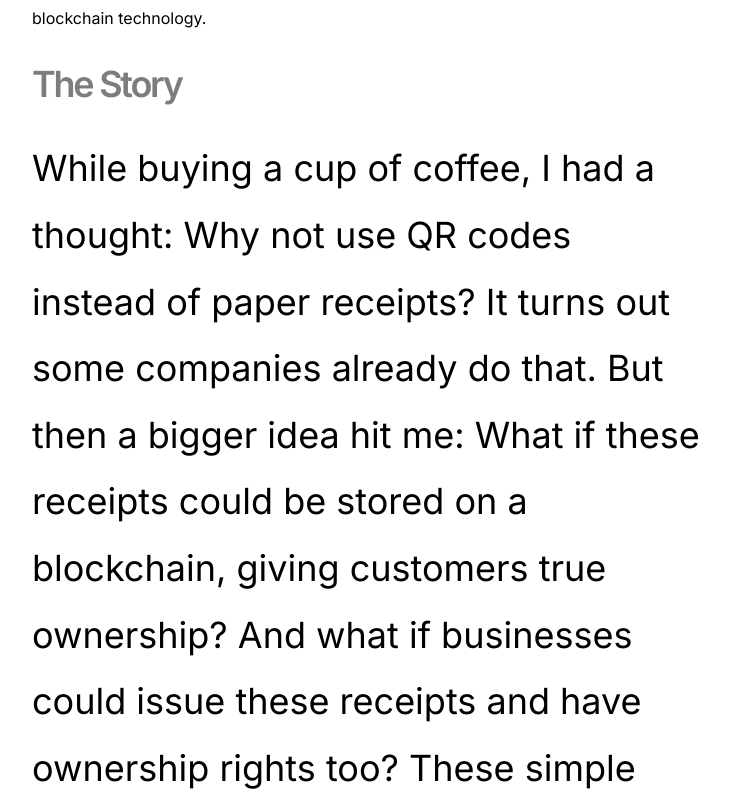
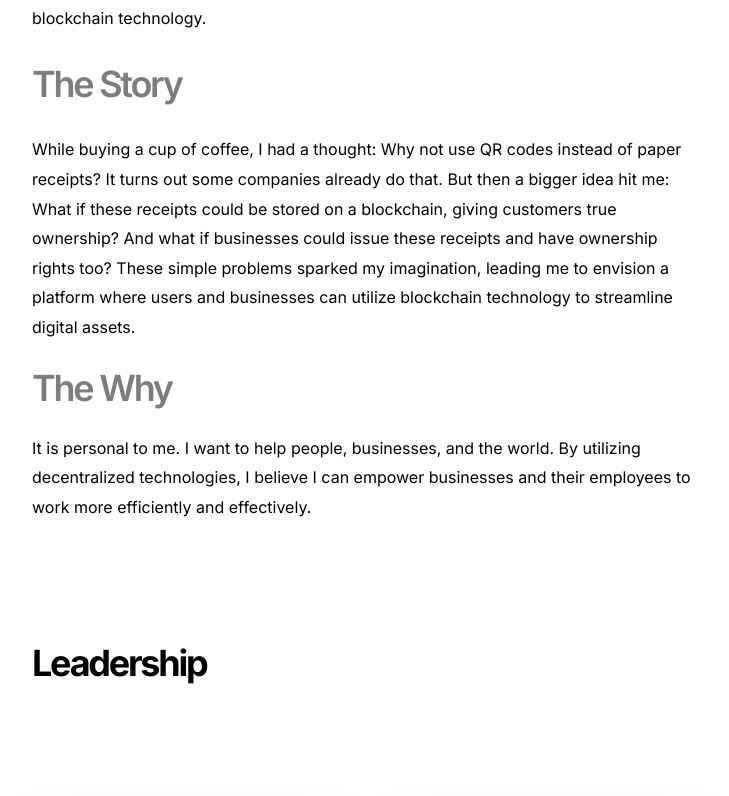
Before and after one commit to troyistroyenzo/Verifi, a Next.js app: page /about in a window 1280 px wide. Shown: the part 544-1340 px from the top of the page, without its empty margins (272-1001 px from the left). Built offline with nearby package versions, Linux system fonts and the light colour scheme.

Commit message:
added title and fixed about fonts

```diff
--- a/app/about/page.tsx
+++ b/app/about/page.tsx
@@ -68,7 +68,7 @@ import {
               fontWeight={400}
               lineHeight={1.85}
               color={'black'}
-              fontSize={useBreakpointValue({ base: '3xl', md: '4xl' })}>
+              fontSize={useBreakpointValue({ base: 'sm', md: 'md' })}>
               While buying a cup of coffee, I had a thought: Why not use QR codes instead of paper receipts? It turns out some companies already do that. But then a bigger idea hit me: What if these receipts could be stored on a blockchain, giving customers true ownership? And what if businesses could issue these receipts and have ownership rights too? These simple problems sparked my imagination, leading me to envision a platform where users and businesses can utilize blockchain technology to streamline digital assets.
             </Text>
               <Text
@@ -83,7 +83,7 @@ import {
               fontWeight={400}
               lineHeight={1.85}
               color={'black'}
-              fontSize={useBreakpointValue({ base: '3xl', md: '4xl' })}>
+              fontSize={useBreakpointValue({ base: 'sm', md: 'md' })}>
                 It is personal to me. I want to help people, businesses, and the world. By utilizing decentralized technologies, I believe I can empower businesses and their employees to work more efficiently and effectively.
             </Text>
             <Text
--- a/app/layout.tsx
+++ b/app/layout.tsx
@@ -22,6 +22,10 @@ export default function RootLayout({
 }) {
   return (
     <html lang="en">
+      <head>
+        <meta charSet="utf-8" />
+        <title>VeriFi</title>
+      </head>
       <body className={inter.className}>
         <ChakraProvider>
             <Navbar/>
--- a/app/page.tsx
+++ b/app/page.tsx
@@ -10,10 +10,14 @@ import Whitepaper from '../components/Whitepaper';
 import Product from '../components/Product';
 import Architecture from '../components/Architecture';
 import { Fade } from "@chakra-ui/react";
+import Head from 'next/head';
 
 export default function Home() {
   return (
     <>
+    <Head>
+        <title>VeriFi — Home  </title>
+      </Head>
       <Fade in transition={{ enter: { duration: 5 }}}>
         <HeroSection />
 
```
